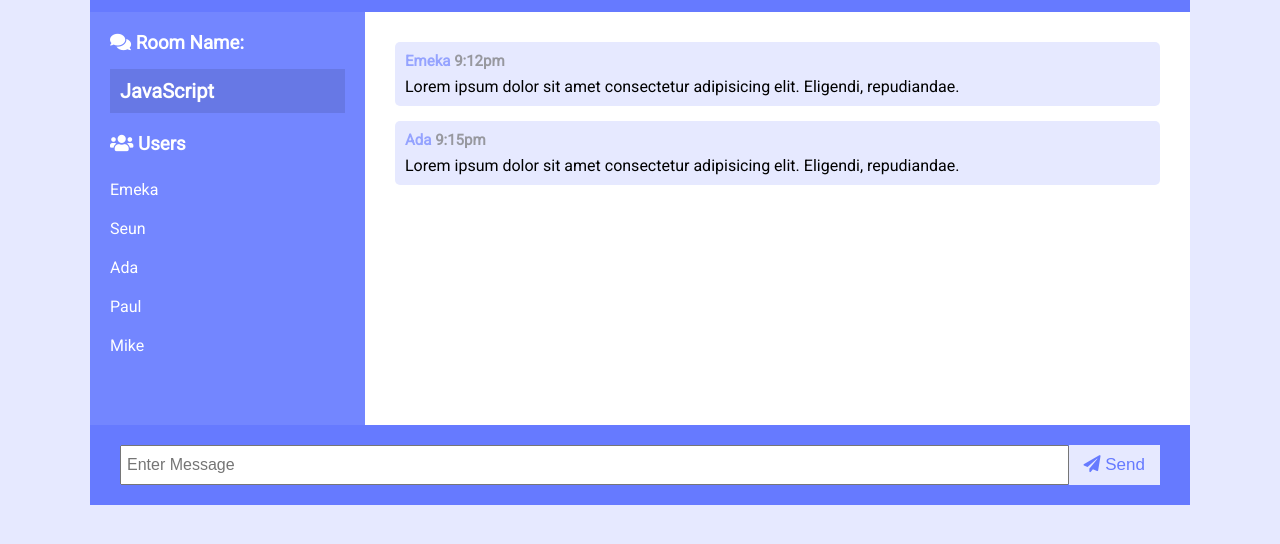
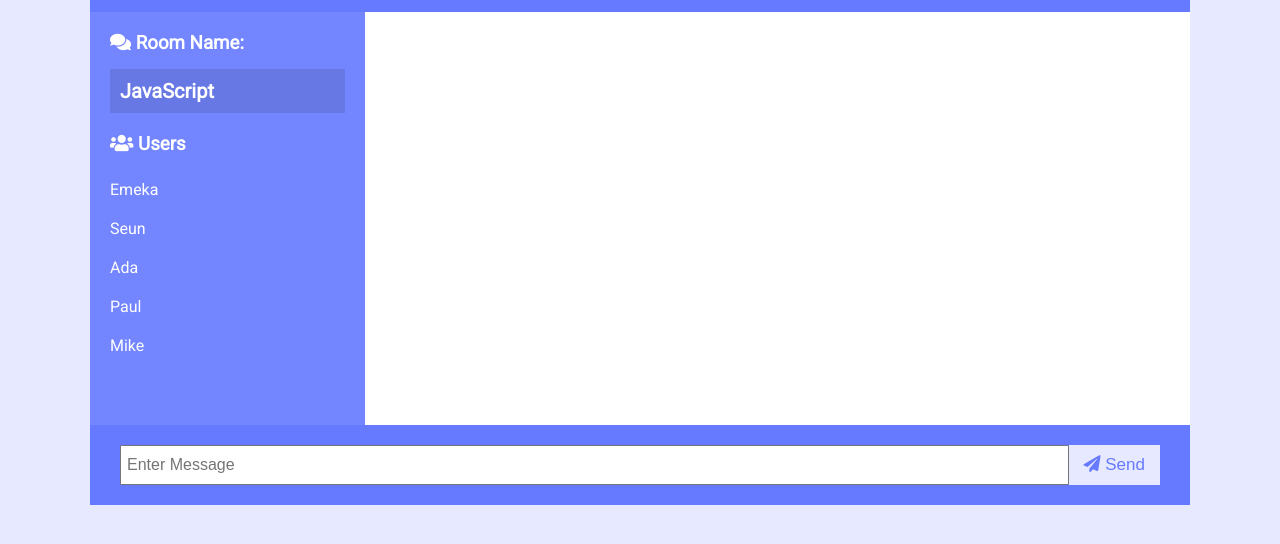
Before and after one commit to IgodoNdu/VanillaJsRealTime-Chat-App, a website: page public/chat.html in a window 1280 px wide. Shown: the part 86-630 px from the top of the page. Drawn offline with nearby package versions, Linux system fonts and the light colour scheme; no server answers.

Commit message:
Update chat.html
Cleanup boilerplate text, to render formatted message(s)

```diff
--- a/public/chat.html
+++ b/public/chat.html
@@ -27,20 +27,7 @@
         </ul>
       </div>
       <div class="chat-messages">
-					<div class="message">
-						<p class="meta">Emeka <span>9:12pm</span></p>
-						<p class="text">
-							Lorem ipsum dolor sit amet consectetur adipisicing elit. Eligendi,
-							repudiandae.
-						</p>
-					</div>
-					<div class="message">
-						<p class="meta">Ada <span>9:15pm</span></p>
-						<p class="text">
-							Lorem ipsum dolor sit amet consectetur adipisicing elit. Eligendi,
-							repudiandae.
-						</p>
-					</div>
+					<!--messages come in here-->
       </div>
     </main>
     <div class="chat-form-container">
```
